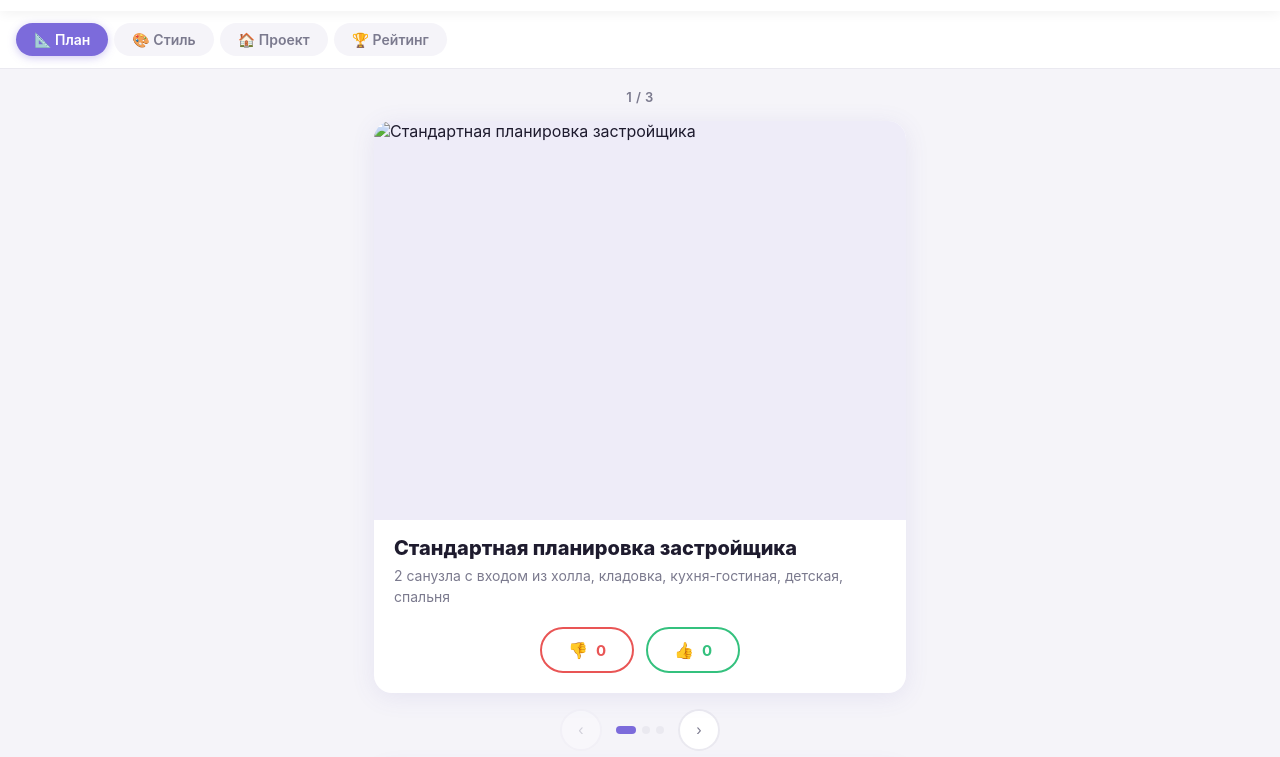
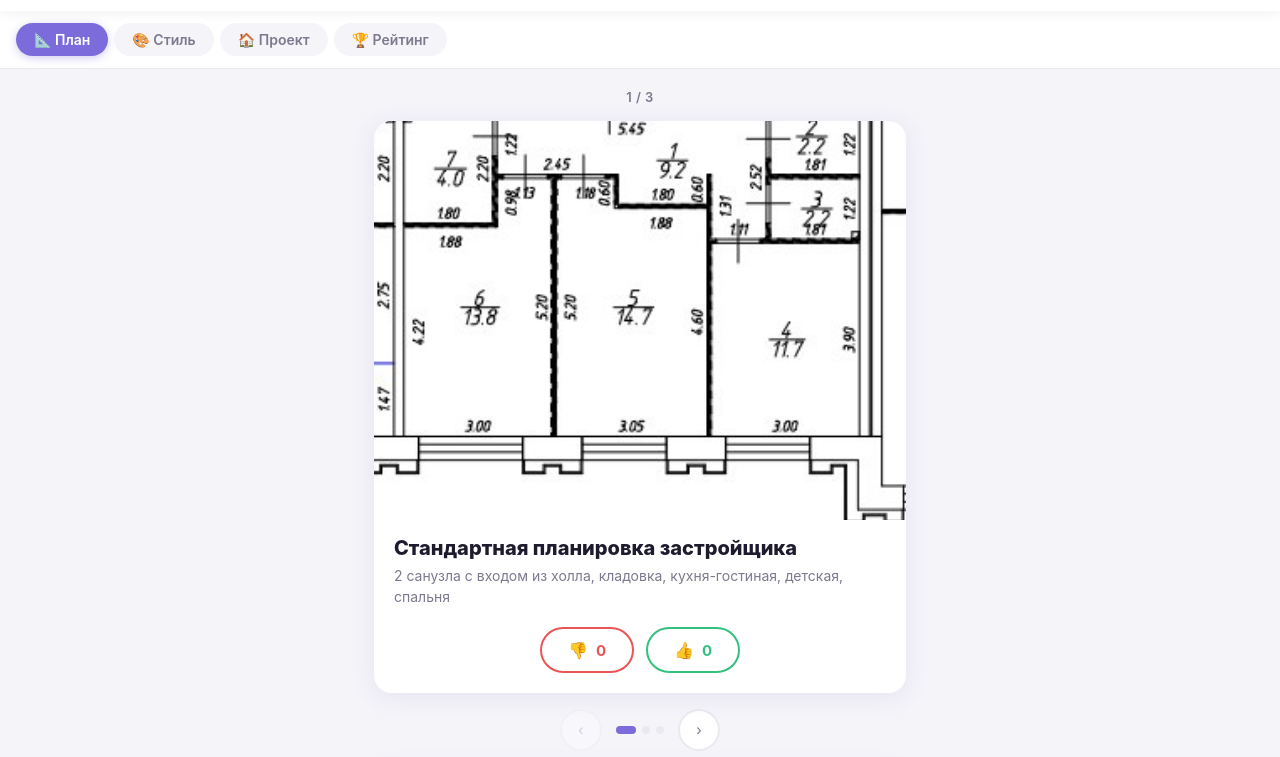
Before and after one commit to EkaterinaMochalova/remont, a plain HTML site: page remont.html in a window 1280 px wide. Shown: the part 43-800 px from the top of the page. Drawn offline with Linux system fonts and the light colour scheme.

Commit message:
Update remont.html

```diff
--- a/remont.html
+++ b/remont.html
@@ -324,9 +324,9 @@ const SECTIONS = {
     label: '📐 Планировка',
     icon: '📐',
     items: [
-      { id: 'plan_1', title: 'Стандартная планировка застройщика',  desc: '2 санузла с входом из холла, кладовка, кухня-гостиная, детская, спальня', img: 'plan1.jpg' },
-      { id: 'plan_2', title: 'Г-образная кухня-гостиная',  desc: 'Мастер-спальня с гардебной, небольшая детская, 2 с/у',  img: 'plan2.jpg' },
-      { id: 'plan_3', title: 'Три в ряд',  desc: 'Кухня-гостиная, детская, мастер-спальня со входом через гардеробную',                      img: 'plan3.jpg' },
+      { id: 'plan_1', title: 'Стандартная планировка застройщика',  desc: '2 санузла с входом из холла, кладовка, кухня-гостиная, детская, спальня', img: 'images/plan1.jpg' },
+      { id: 'plan_2', title: 'Г-образная кухня-гостиная',  desc: 'Мастер-спальня с гардебной, небольшая детская, 2 с/у',  img: 'images/plan2.jpg' },
+      { id: 'plan_3', title: 'Три в ряд',  desc: 'Кухня-гостиная, детская, мастер-спальня со входом через гардеробную',                      img: 'images/plan3.jpg' },
     ]
   },
   style: {
```
